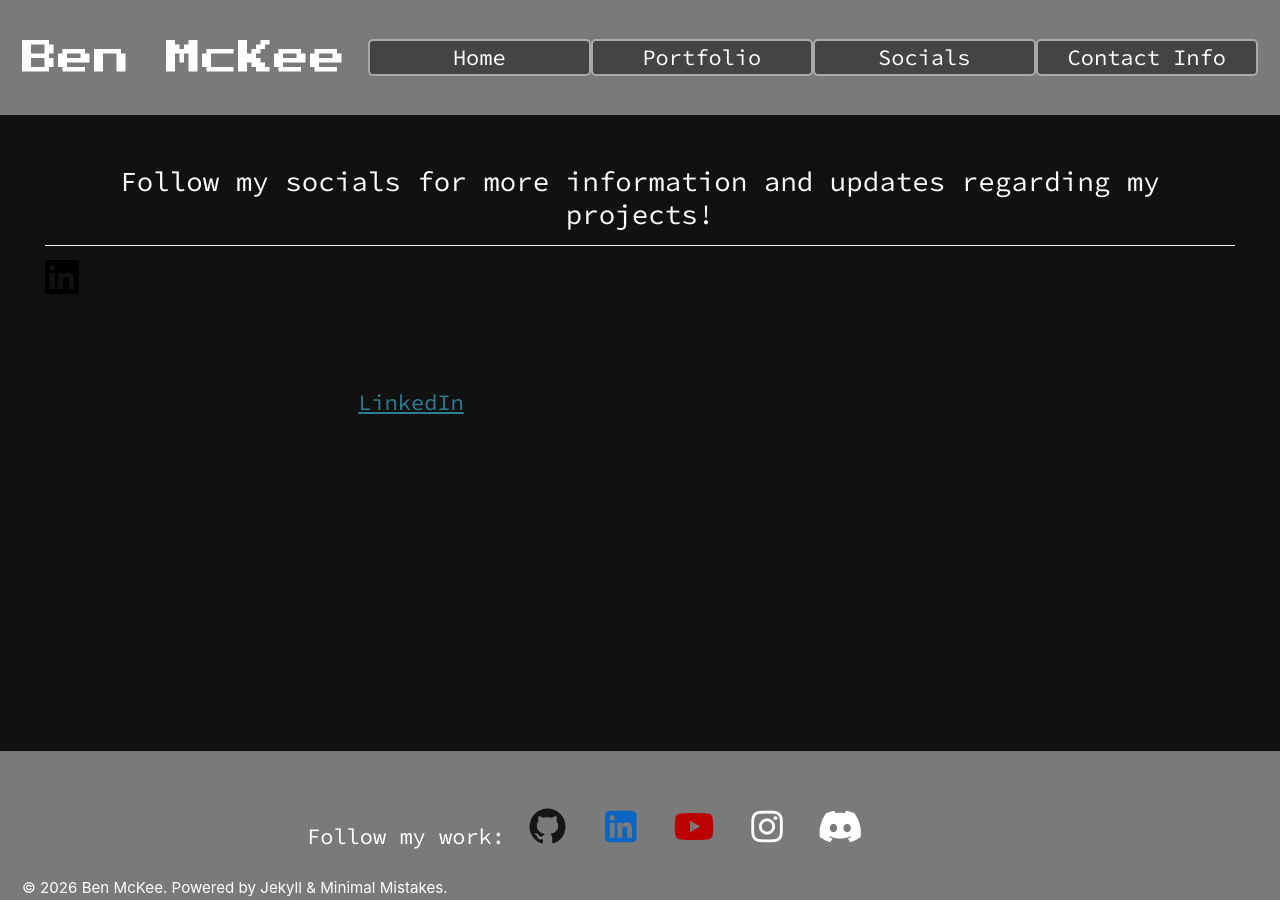
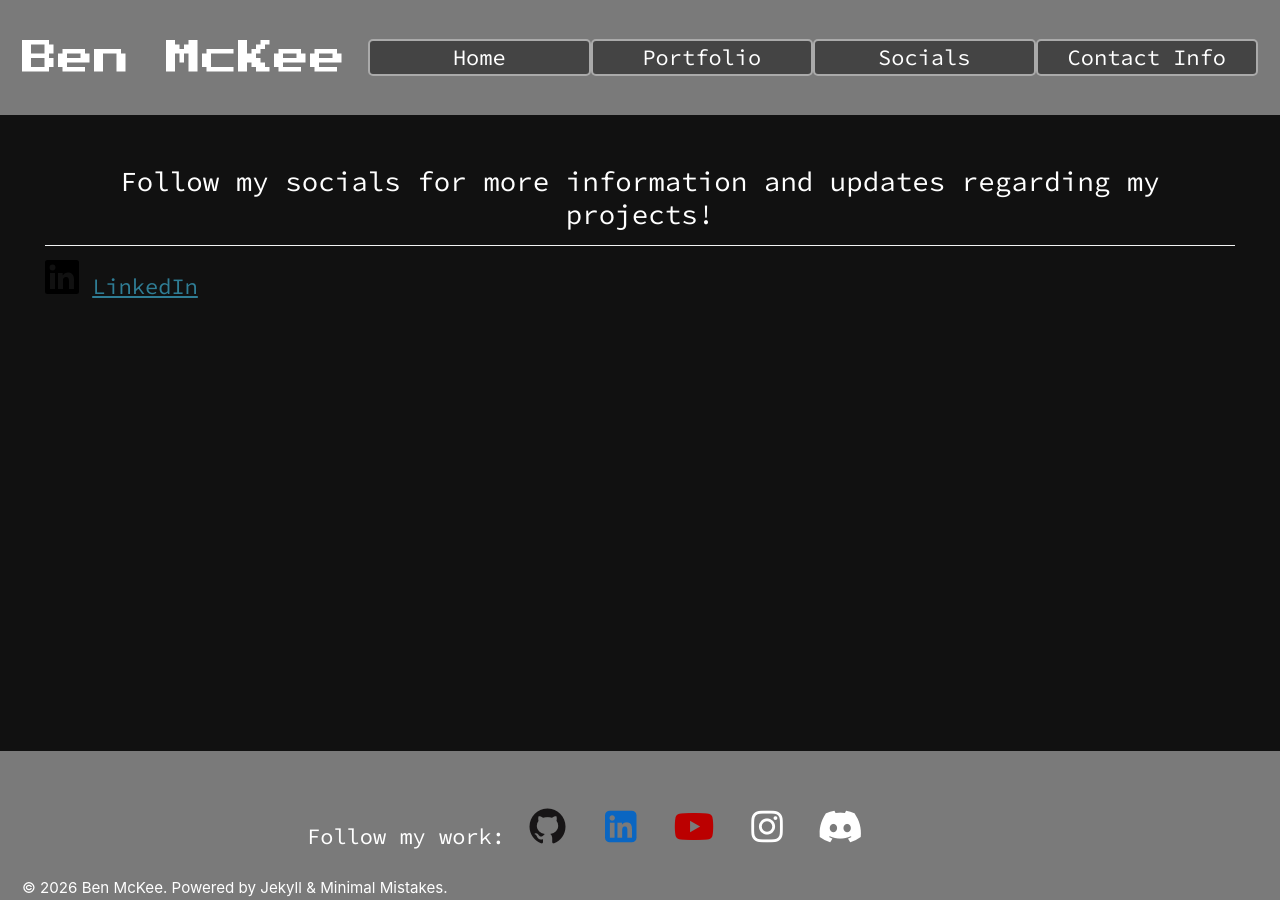
Before and after one commit to Bugglenuggets/Bugglenuggets.github.io, a Jekyll site: the page built from _pages/page-socials.md, in a window 1280 px wide. Built offline with Jekyll 4.4.1, drawn with Linux system fonts in a browser that asks for light colours; some web fonts are replaced.

Commit message:
Update page-socials.md

```diff
--- a/_pages/page-socials.md
+++ b/_pages/page-socials.md
@@ -6,7 +6,7 @@ permalink: /socials/
 <h2 class="source-code-pro" style="text-align: center; margin-top: 50px;">Follow my socials for more information and updates regarding my projects!</h2>
 <div display="flex" style="flex: 1 1 250px;" gap="2em">
   <div>
-    <svg style="height:90px width:90px">
+    <svg style="height:34px; width:34px">
       <path d="M34 2.5v29a2.5 2.5 0 0 1-2.5 2.5h-29A2.5 2.5 0 0 1 0 31.5v-29A2.5 2.5 0 0 1 2.5 0h29A2.5 2.5 0 0 1 34 2.5M10 13H5v16h5zm.45-5.5a2.88 2.88 0 0 0-2.86-2.9H7.5a2.9 2.9 0 0 0 0 5.8 2.88 2.88 0 0 0 2.95-2.81zM29 19.28c0-4.81-3.06-6.68-6.1-6.68a5.7 5.7 0 0 0-5.06 2.58h-.14V13H13v16h5v-8.51a3.32 3.32 0 0 1 3-3.58h.19c1.59 0 2.77 1 2.77 3.52V29h5z"></path>
     </svg>
     <a href="https://www.linkedin.com/in/ben-mckee-bb17b33b0/">LinkedIn</a>
```
